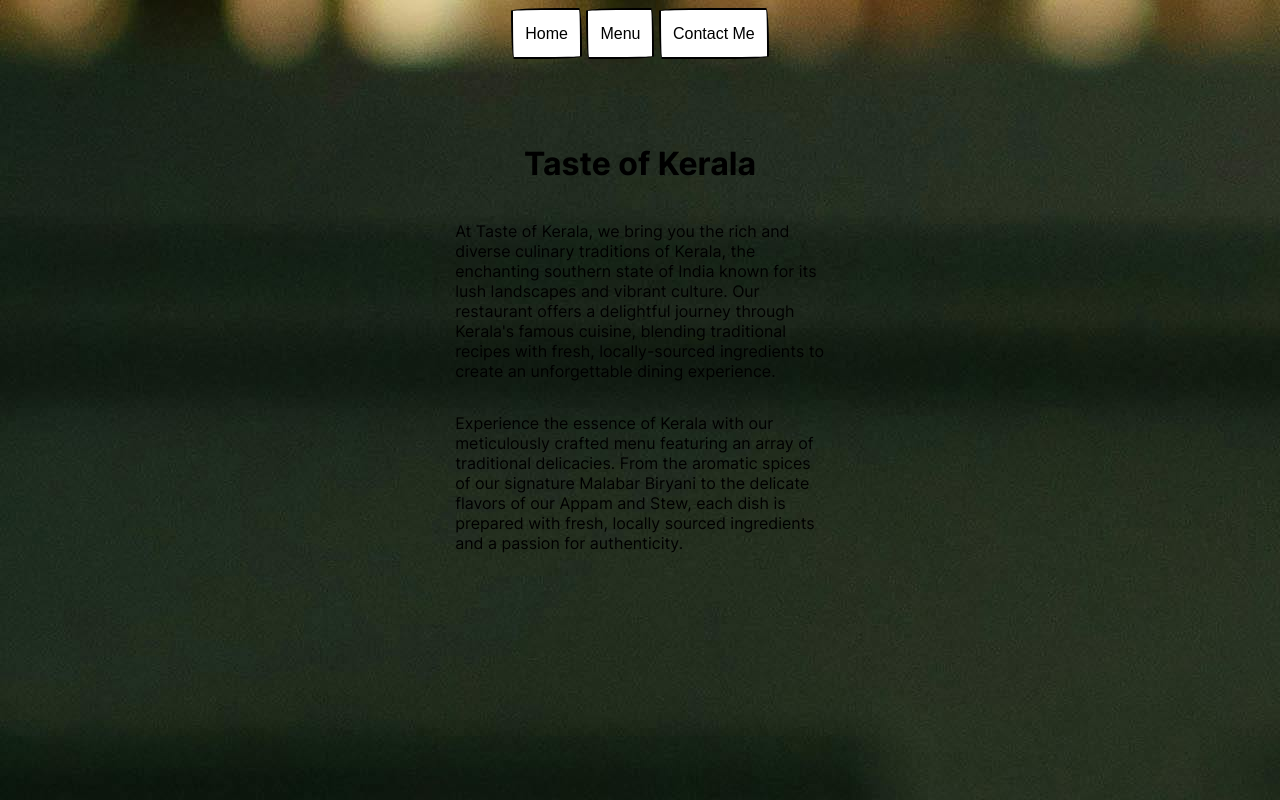
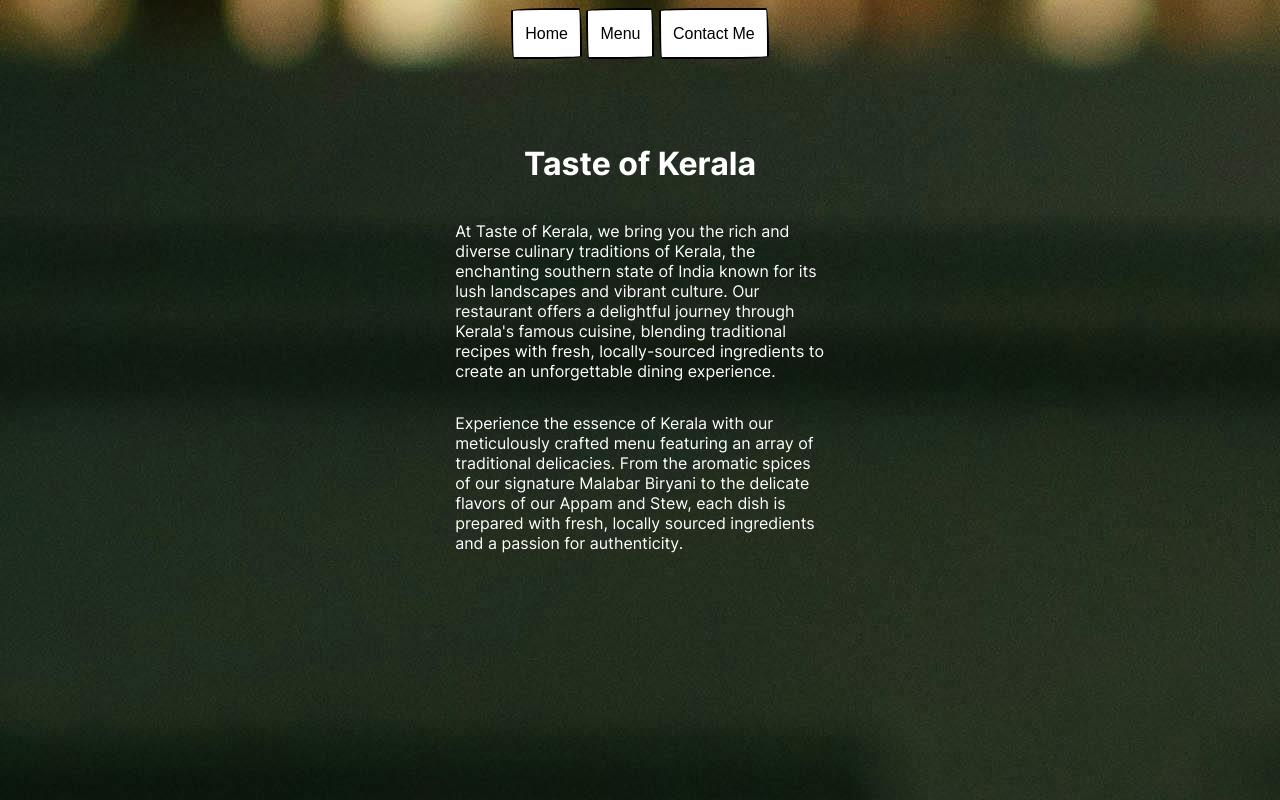
Before and after one commit to nithindante/Restaurant, a website built with webpack: page src/index.html in a window 1280 px wide. Built offline with nearby package versions, Linux system fonts and the light colour scheme.

Commit message:
fixed the text color

```diff
--- a/src/style.css
+++ b/src/style.css
@@ -47,7 +47,7 @@ body{
   font-family: 'MyFont';
   background: url(./wall.jpg);
   background-size: auto;
-  color: black
+  color: white
 }
 #content{
 
```
Also changed, not shown: dist/main.js.
